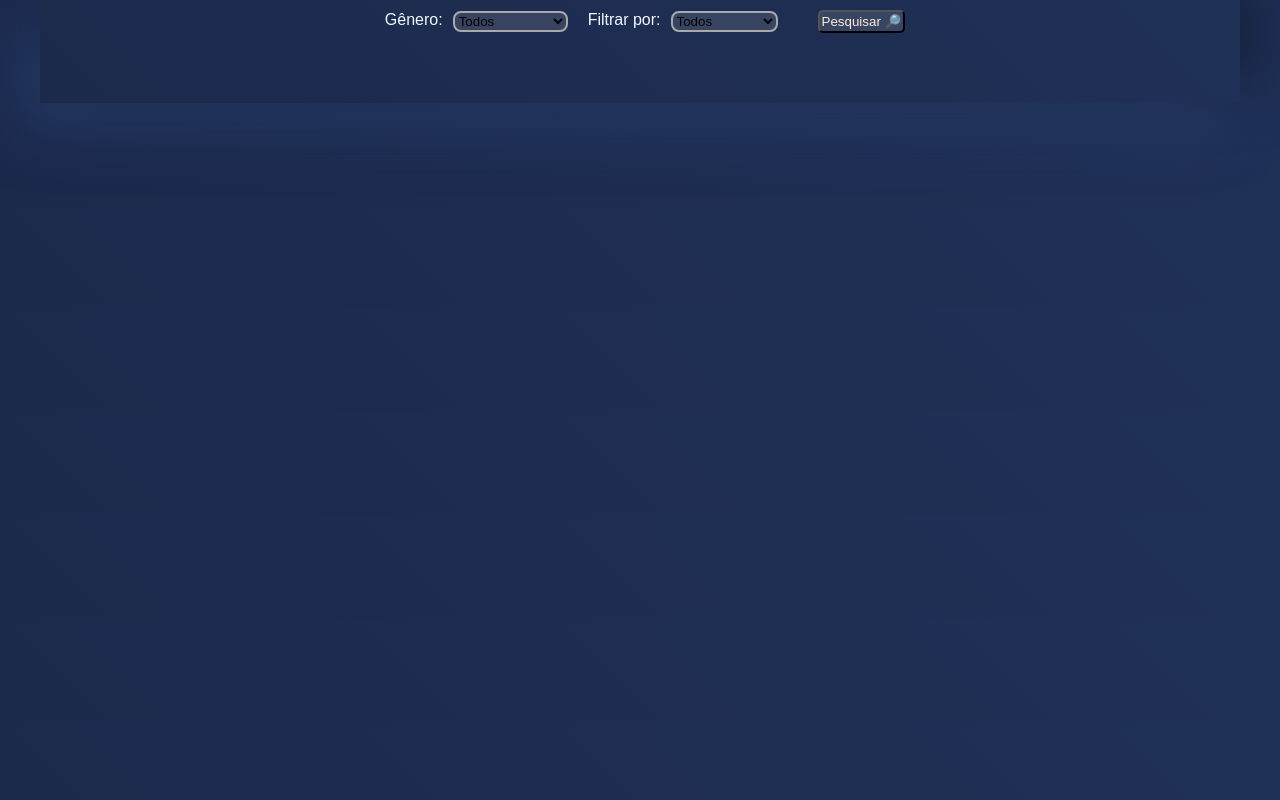
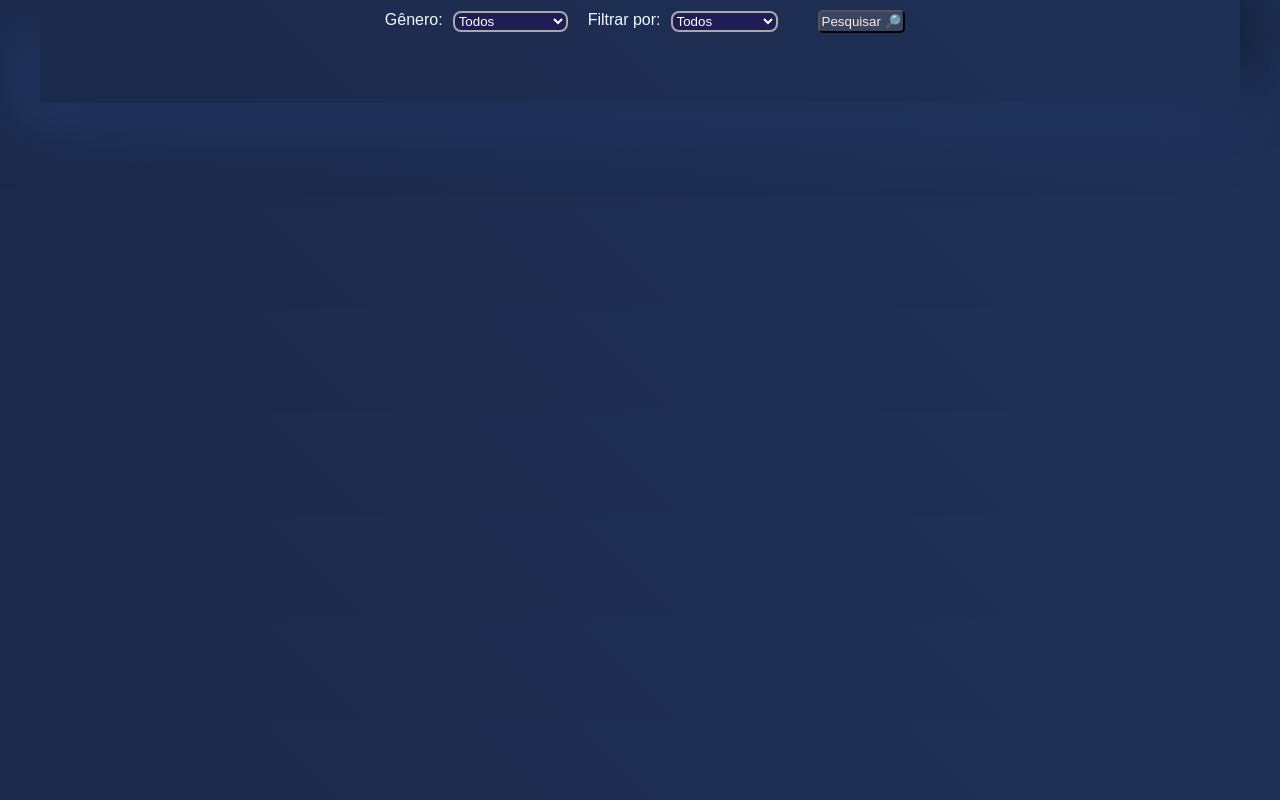
Before and after one commit to TIAW2023/projetotiaw-alunos-do-site-sobre-jogos, a plain HTML site: page codigo/html/usuariosJogosMais.html in a window 1280 px wide. Drawn offline with Linux system fonts and the light colour scheme; no server answers.

Commit message:
Update usuariosJogosMais.css

```diff
--- a/codigo/css/usuariosJogosMais.css
+++ b/codigo/css/usuariosJogosMais.css
@@ -48,7 +48,8 @@ label {
 }
 #options {
     border: 2px solid darkgray;
-    background-color: rgba(160, 160, 160, 0.2);
+    background-color: #1e1e55;
+    color: white;
 }
 #buscar {
     border-radius: 5px;
```
